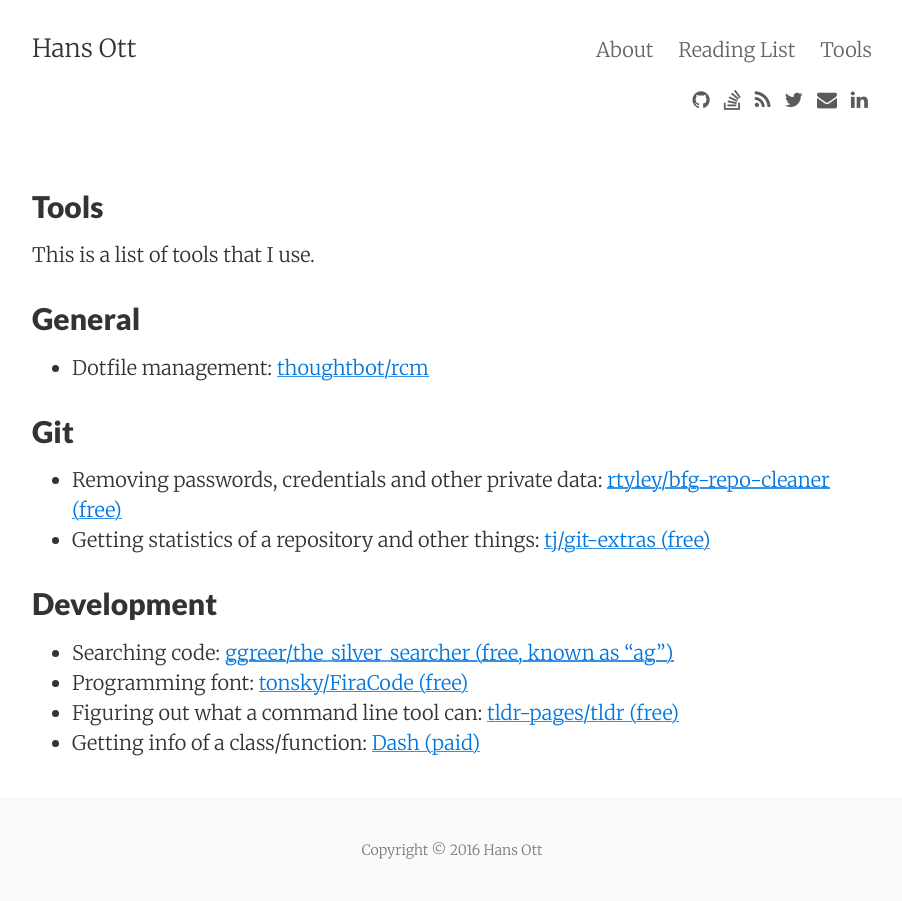
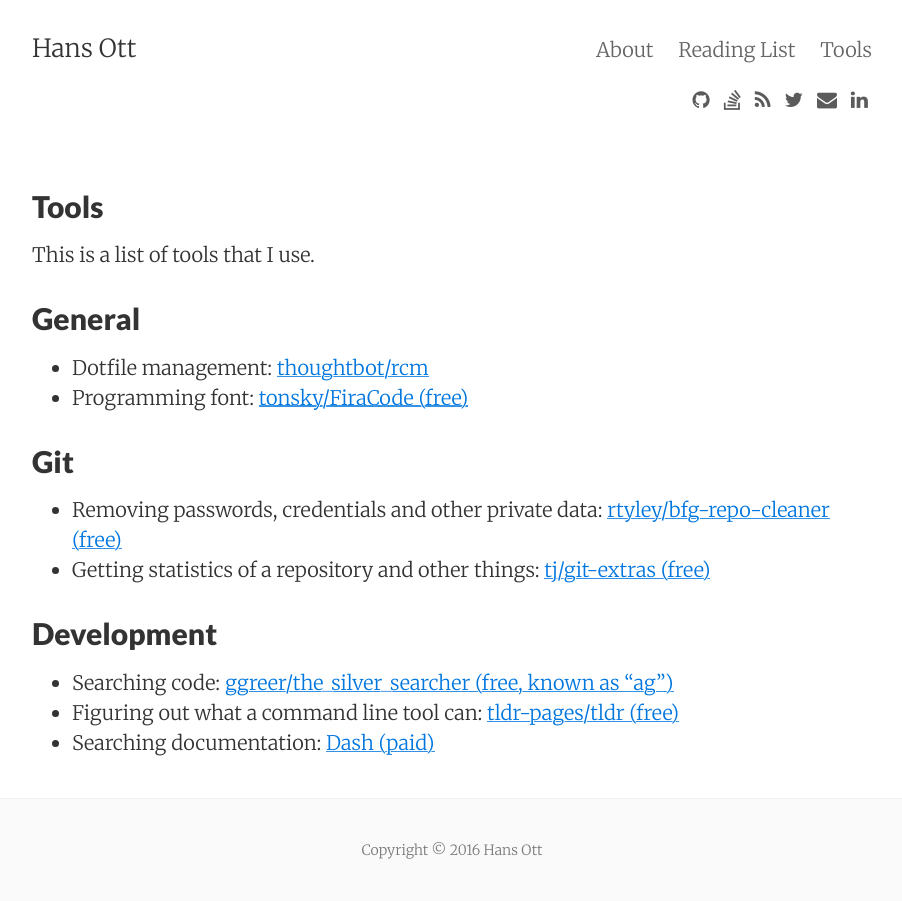
Before and after one commit to hansott/hansott.github.io-src, a Jekyll site: the page built from tools.md, in a window 1280 px wide. Shown: the whole page, without its empty margins (188-1090 px from the left). Built offline with Jekyll 4.4.1, drawn with Linux system fonts in a browser that asks for light colours; nearby versions of some CDN libraries.

Commit message:
Update tools

```diff
--- a/tools.md
+++ b/tools.md
@@ -10,6 +10,7 @@
 ## General
 
 * Dotfile management: [thoughtbot/rcm](https://github.com/thoughtbot/rcm)
+* Programming font: [tonsky/FiraCode (free)](https://github.com/tonsky/FiraCode)
 
 ## Git
 
@@ -19,6 +20,5 @@
 ## Development
 
 * Searching code: [ggreer/the_silver_searcher (free, known as "ag")](https://github.com/ggreer/the_silver_searcher)
-* Programming font: [tonsky/FiraCode (free)](https://github.com/tonsky/FiraCode)
 * Figuring out what a command line tool can: [tldr-pages/tldr (free)](https://github.com/tldr-pages/tldr)
-* Getting info of a class/function: [Dash (paid)](https://kapeli.com/dash)
+* Searching documentation: [Dash (paid)](https://kapeli.com/dash)
```
